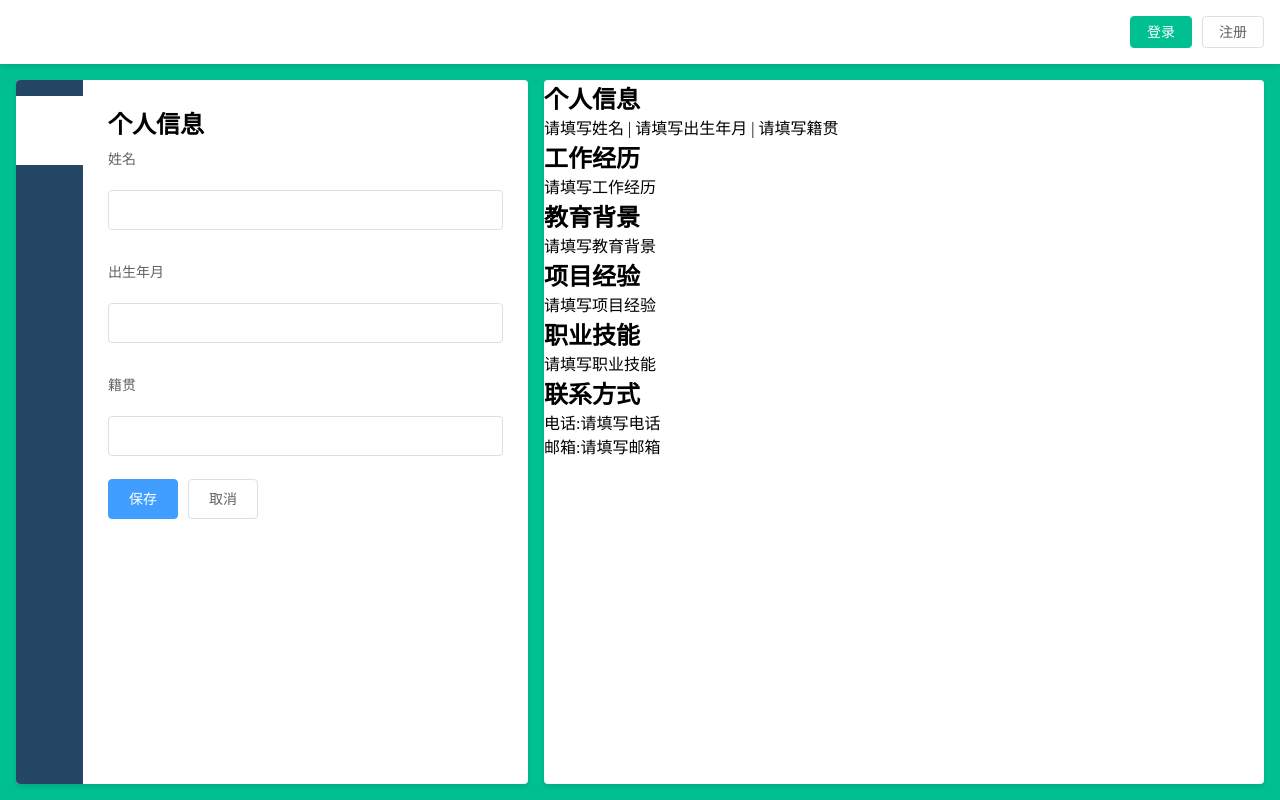
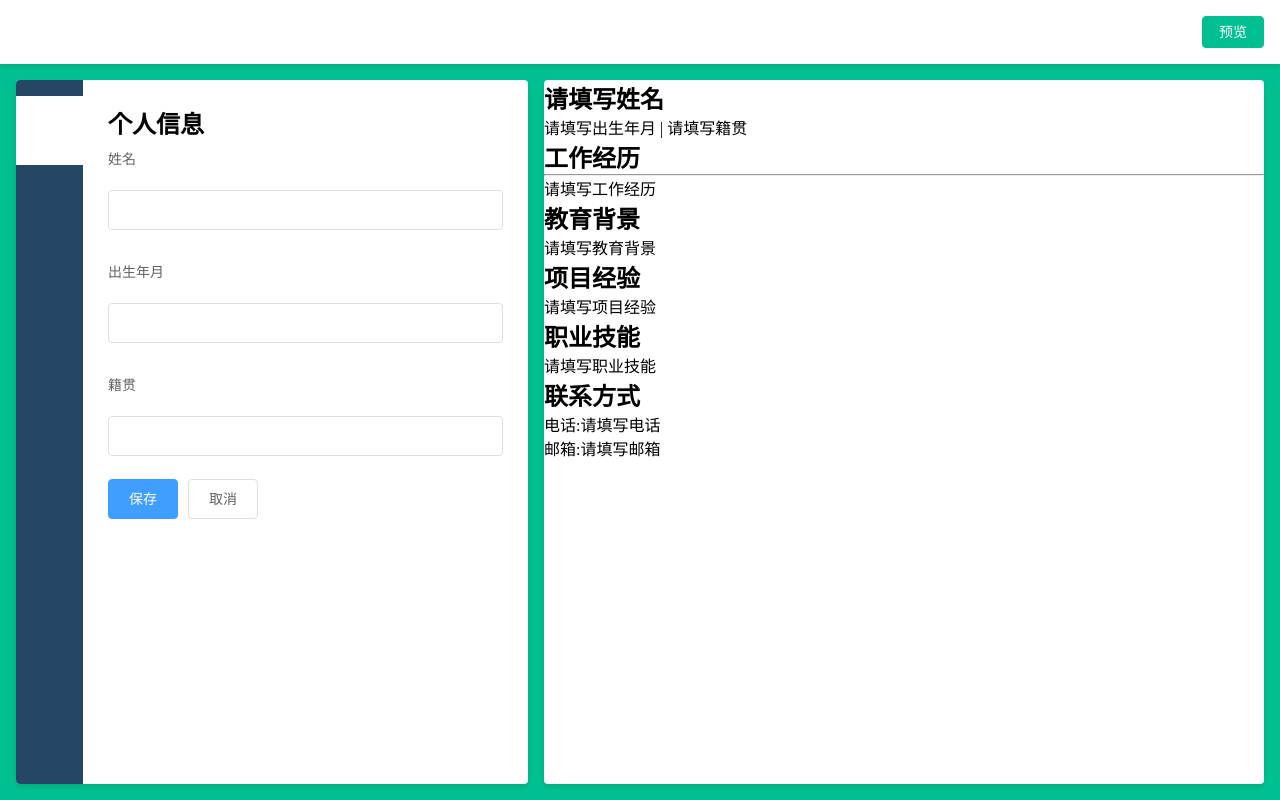
Before and after one commit to mozhenghong/resume_editor, a Vue app: page / in a window 1280 px wide. Built offline with nearby package versions, Linux system fonts and the light colour scheme.

Commit message:
预览功能

```diff
--- a/src/App.vue
+++ b/src/App.vue
@@ -1,9 +1,17 @@
 <template>
   <div id="app">
-    <Topbar class="Topbar"></Topbar>
+    <Topbar class="Topbar" v-on:preview="preview" v-bind:class="{preview:isPreview}"></Topbar>
     <main>
-      <Editor class="Editor" v-bind:resume="resume"></Editor>
+      <Editor class="Editor" v-bind:resume="resume" v-bind:class="{preview:isPreview}"></Editor>
       <Preview class="Preview" v-bind:resume="resume"></Preview>
+      <el-row class="buttons">
+        <el-button
+          class="button"
+          type="primary"
+          v-on:click="exitPreview"
+          v-bind:class="{exitPreview:!isPreview}"
+        >取消预览</el-button>
+      </el-row>
     </main>
   </div>
 </template>
@@ -31,8 +39,17 @@ export default {
         project: [{ name: "", duration: "", content: "" }],
         skills: [{ content: "" }],
         contact: { phone: "", email: "" }
-      }
+      },
+      isPreview: false
     };
+  },
+  methods: {
+    preview() {
+      this.isPreview = true;
+    },
+    exitPreview() {
+      this.isPreview = false;
+    }
   }
 };
 </script>
@@ -49,10 +66,16 @@ export default {
   height: 100vh;
   display: flex;
   flex-direction: column;
+  .preview {
+    display: none;
+  }
   main {
     display: flex;
     flex-grow: 1;
     background: #00c091;
+    .preview {
+      display: none;
+    }
     .Editor {
       width: 40vw;
       box-shadow: 0 3px 5px 0 rgba(0, 0, 0, 0.1);
@@ -69,6 +92,21 @@ export default {
       border-radius: 4px;
       overflow: hidden;
     }
+    .buttons {
+      position: relative;
+      .exitPreview{
+        display: none;
+      }
+      .button{
+        position: absolute;
+        bottom: 30px;
+        right: 30px;
+        z-index: 10;
+        padding: 8px 16px;
+        background-color: #00c091;
+        border-color: #00c091;
+      }
+    }
   }
 }
 </style>
--- a/src/views/Preview.vue
+++ b/src/views/Preview.vue
@@ -1,11 +1,12 @@
 <template>
   <div id="Preview">
     <section class="credentials">
-      <h2>个人信息</h2>
-      <p>{{resume.credentials.name||'请填写姓名'}} | {{resume.credentials.birth||'请填写出生年月'}} | {{resume.credentials.origin||'请填写籍贯'}}</p>
+      <h2>{{resume.credentials.name||'请填写姓名'}}</h2>
+      <p> {{resume.credentials.birth||'请填写出生年月'}} | {{resume.credentials.origin||'请填写籍贯'}}</p>
     </section>
     <section class="workHistory">
       <h2>工作经历</h2>
+      <hr>
       <ul>
           <li v-for="(work, key) in resume.workHistory" v-bind:key="key">
              {{work.date||'请填写工作经历'}} {{work.company}}  {{work.content}}
--- a/src/views/Topbar.vue
+++ b/src/views/Topbar.vue
@@ -4,14 +4,19 @@
       <use xlink:href="#icon-resume"></use>
     </svg>
     <el-row class="buttons">
-      <el-button class="button1" type="primary">登录</el-button>
-      <el-button class="button2">注册</el-button>
+      <el-button class="button1" type="primary" v-on:click="preview">预览</el-button>
     </el-row>
   </div>
 </template>
 
 <script>
-export default {};
+export default {
+  methods: {
+    preview() {
+      this.$emit('preview')
+    }
+  }
+};
 </script>
 
 <style lang="scss">
@@ -34,9 +39,6 @@ export default {};
       background-color: #00c091;
       border-color: #00c091;
     }
-    .button2 {
-      padding: 8px 16px;
-    }
   }
 }
 </style>
```
